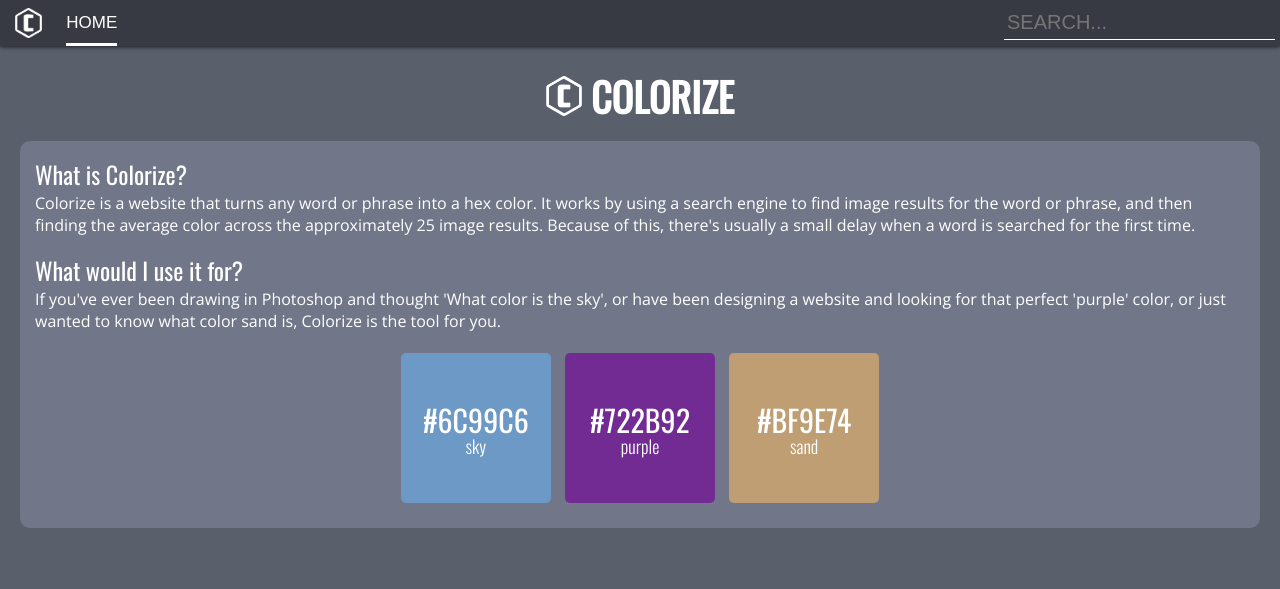
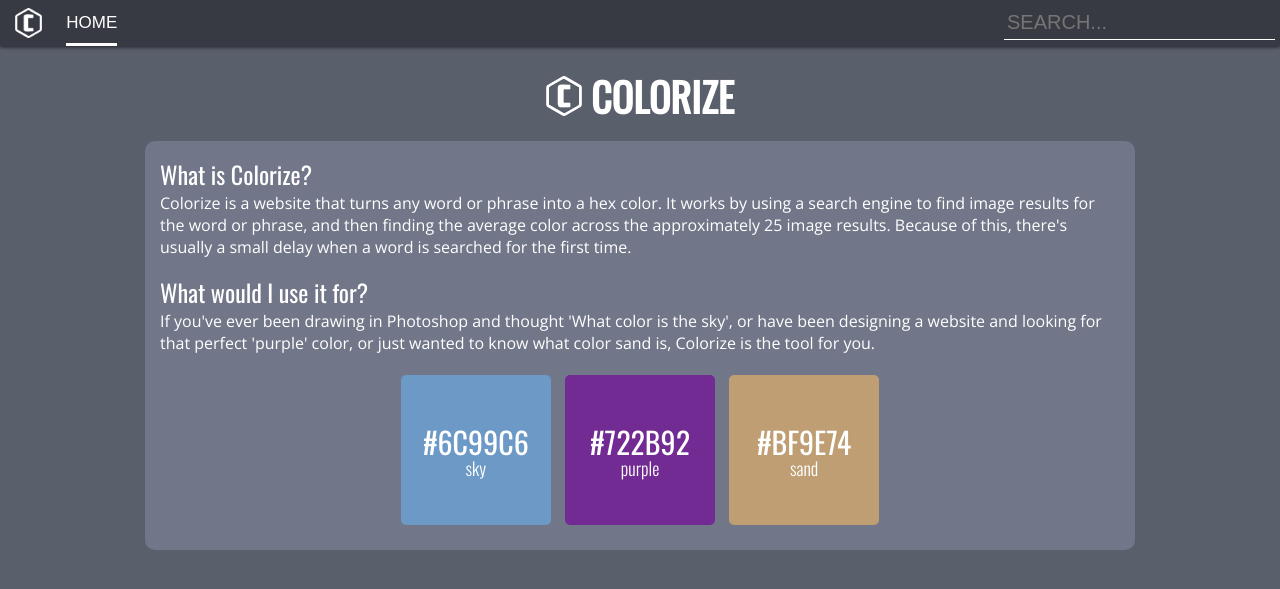
Before and after one commit to dado3212/colorize, a PHP site: page / in a window 1280 px wide. Shown: the top 589 px of the page. Run offline with PHP 8.4, Linux system fonts and the light colour scheme.

Commit message:
Added breakpoint for .well class on large screens

```diff
--- a/css/main.css
+++ b/css/main.css
@@ -102,3 +102,10 @@ html, body {
 	font-size: 0.6em;
 	font-weight: 300;
 }
+
+@media (min-width: 960px) {
+	.well  {
+    max-width: 960px;
+		margin: 15px auto;
+	}
+}
```
